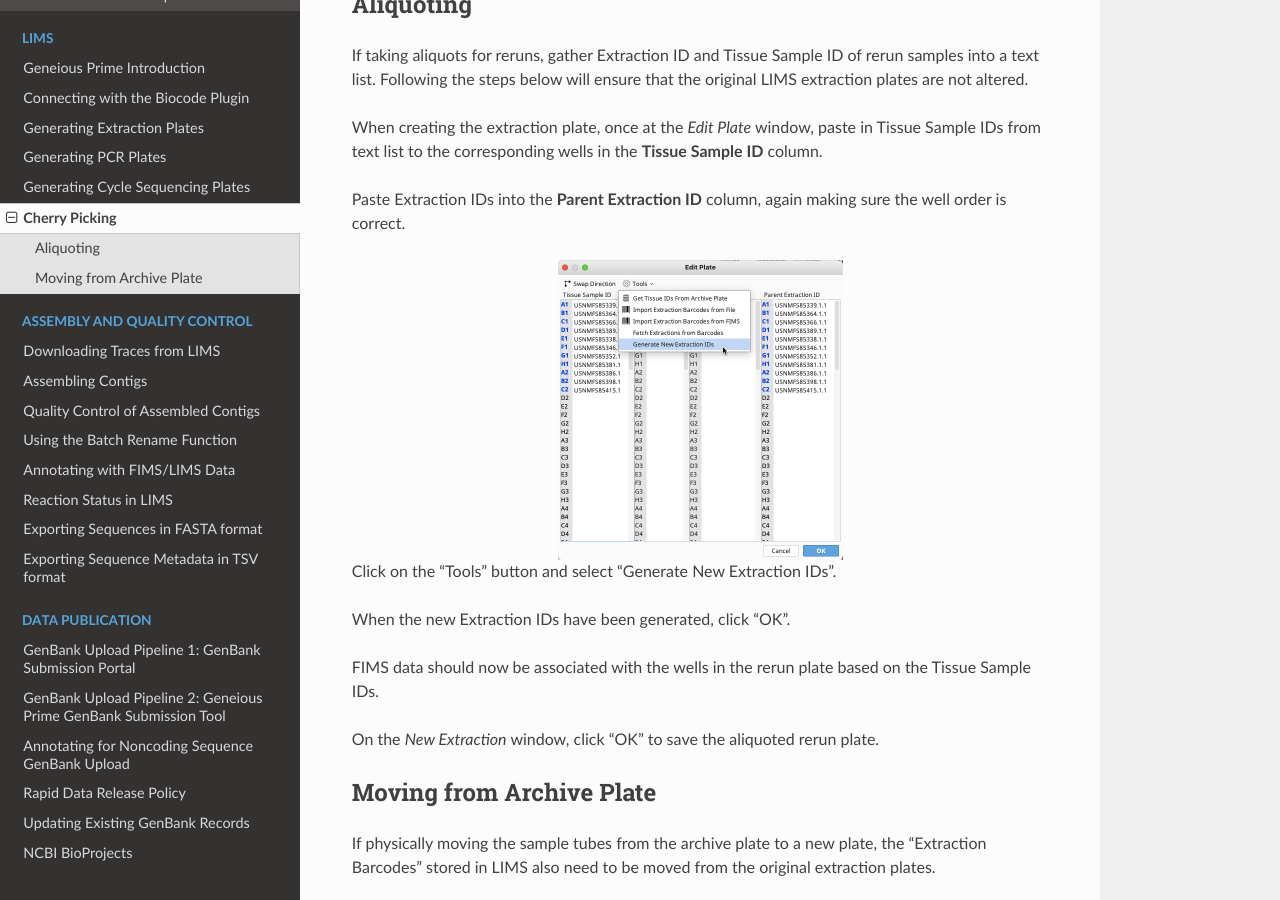
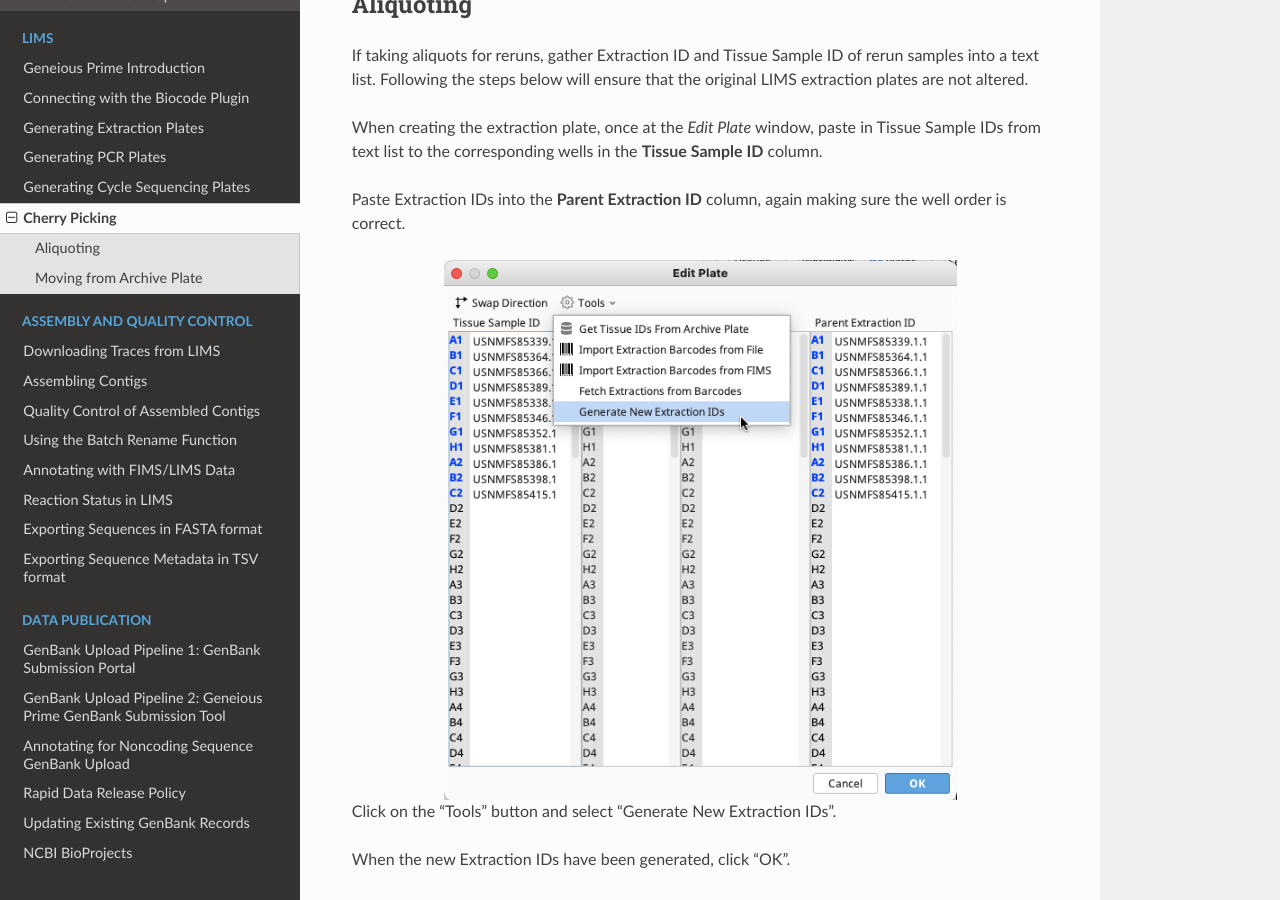
Before and after one commit to SIBarcodeNetwork/ReadtheDocsMaster, a Sphinx documentation site: the page built from Docs/cherry_picking.rst, in a window 1280 px wide and 900 px high, scrolled down 724 px. Built offline with Sphinx 7.4.7 and the Read the Docs theme 2.0.0, drawn with Linux system fonts in a browser that asks for light colours.

Commit message:
Update cherry_picking.rst

```diff
--- a/Docs/cherry_picking.rst
+++ b/Docs/cherry_picking.rst
@@ -36,7 +36,7 @@
 
 .. image:: /images/reruns_aliquoting.png
 	:align: center
-	:scale: 50 %
+	:scale: 90 %
 
 Click on the "Tools" button and select “Generate New Extraction IDs”.
 
@@ -60,13 +60,13 @@
 
 .. image:: /images/reruns_moving.png
 	:align: center
-	:scale: 50 %
+	:scale: 90 %
 
 This notice will appear:
 
 .. image:: /images/extractions_already_exist.png
 	:align: center
-	:scale: 50 %
+	:scale: 90 %
 
 Click the "Move extractions" button.
 
```
